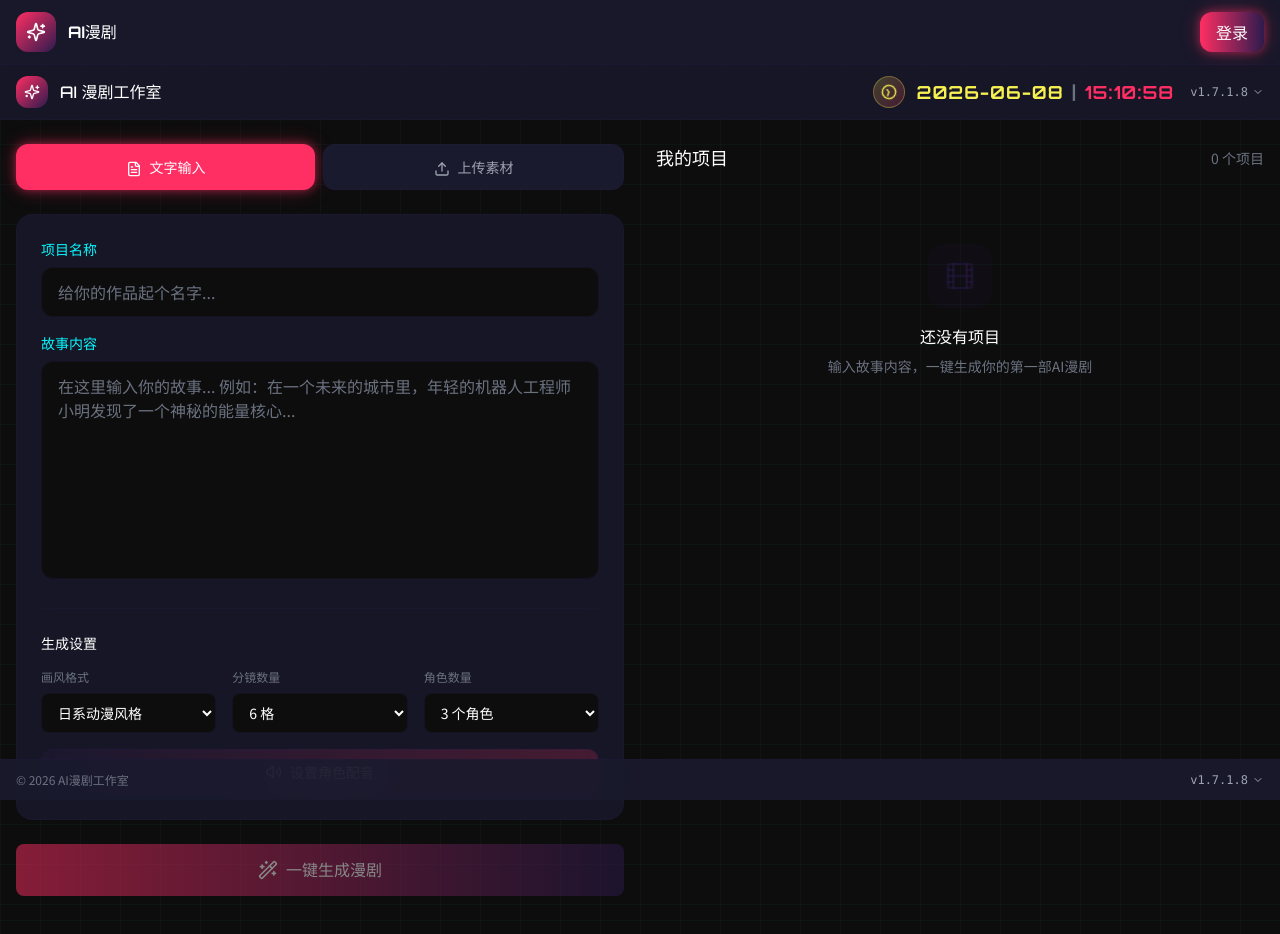
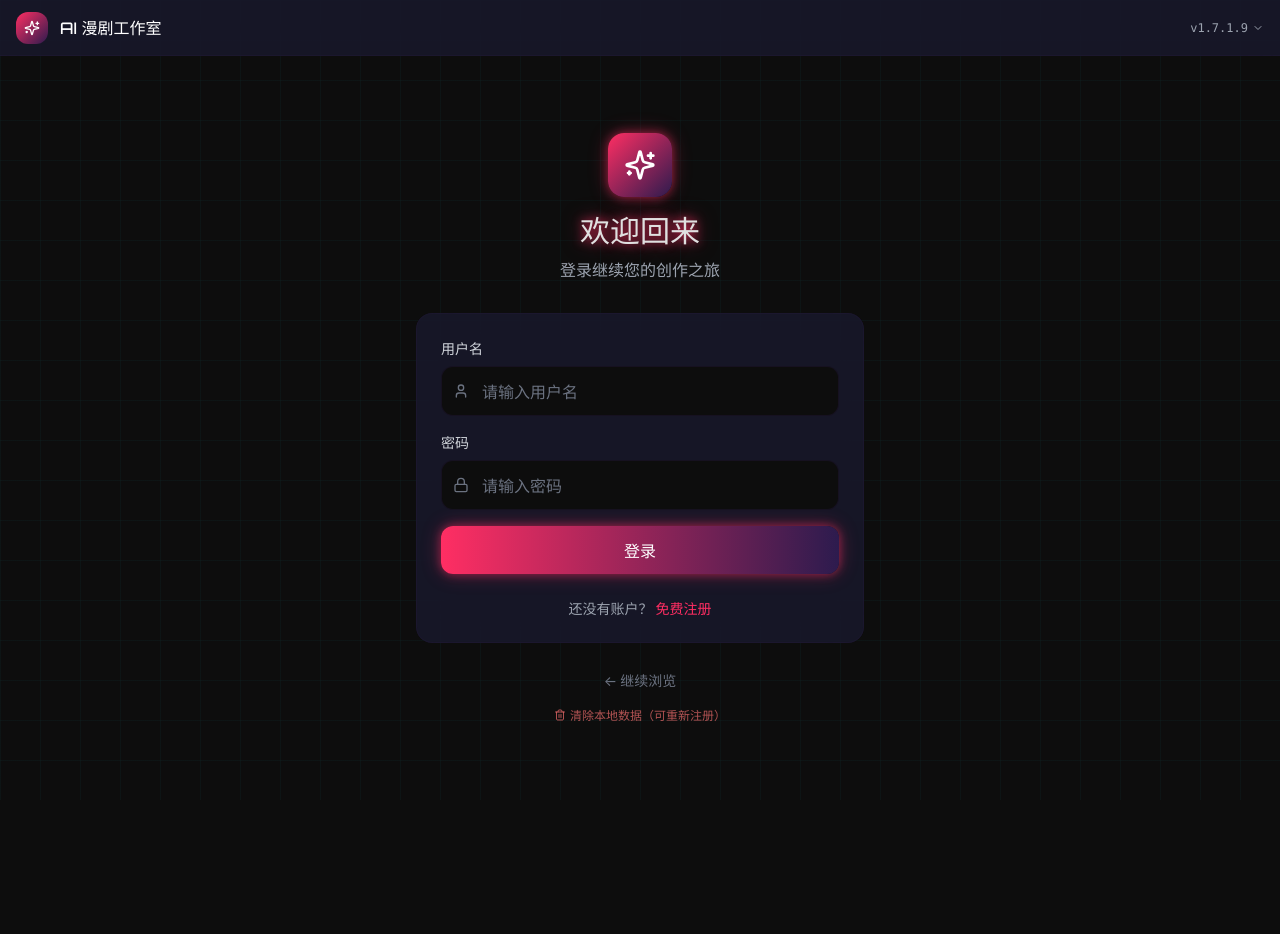
Before and after one commit to WERLK/ai-comic-studio, a React (Vite) app: page /#/login in a window 1280 px wide. Before the commit this address led to /#/. Shown: the top 934 px of the page. After the commit the page ends 800 px from the top, so only its background shows below. Built offline with nearby package versions, Linux system fonts and the light colour scheme.

Commit message:
部署: v1.7.1.9

```diff
--- a/package.json
+++ b/package.json
@@ -1,7 +1,7 @@
 {
   "name": "ai-comic-studio",
   "private": true,
-  "version": "1.7.1.8",
+  "version": "1.7.1.9",
   "type": "module",
   "scripts": {
     "dev": "vite",
--- a/src/components/AppVersion.tsx
+++ b/src/components/AppVersion.tsx
@@ -2,7 +2,7 @@ import { useState } from 'react';
 import { X, ChevronDown, ChevronUp } from 'lucide-react';
 
 // 从 package.json 读取的版本号
-const APP_VERSION = '1.7.1.8';
+const APP_VERSION = '1.7.1.9';
 
 const VERSION_HISTORY = [
   {
--- a/src/pages/Login.tsx
+++ b/src/pages/Login.tsx
@@ -1,8 +1,9 @@
 import { useState } from 'react';
 import { useNavigate } from 'react-router-dom';
-import { Sparkles, Lock, User, Mail, Loader2 } from 'lucide-react';
+import { Sparkles, Lock, User, Mail, Loader2, Trash2 } from 'lucide-react';
 import { useAuthStore } from '@/stores';
 import { AppVersion } from '@/components/AppVersion';
+import { clearDatabase } from '@/utils/database';
 
 export function Login() {
   const navigate = useNavigate();
@@ -12,6 +13,15 @@ export function Login() {
   const [email, setEmail] = useState('');
   const [password, setPassword] = useState('');
   const [error, setError] = useState('');
+
+  const handleClearData = () => {
+    if (window.confirm('确定要清除所有本地数据吗？这将删除所有用户账号、积分和项目数据！')) {
+      clearDatabase();
+      useAuthStore.getState().clearAllData();
+      setError('');
+      alert('数据已清除！您现在可以重新注册账号。');
+    }
+  };
 
   const handleSubmit = async (e: React.FormEvent) => {
     e.preventDefault();
@@ -166,6 +176,16 @@ export function Login() {
             ← 继续浏览
           </button>
         </div>
+
+        <div className="mt-4 text-center">
+          <button
+            onClick={handleClearData}
+            className="text-red-400/70 hover:text-red-400 text-xs transition-colors flex items-center gap-1 mx-auto"
+          >
+            <Trash2 className="w-3 h-3" />
+            清除本地数据（可重新注册）
+          </button>
+        </div>
       </div>
       </div>
     </div>
```
Also changed, not shown: 9 other files (tests, documents, lock files or other folders).
